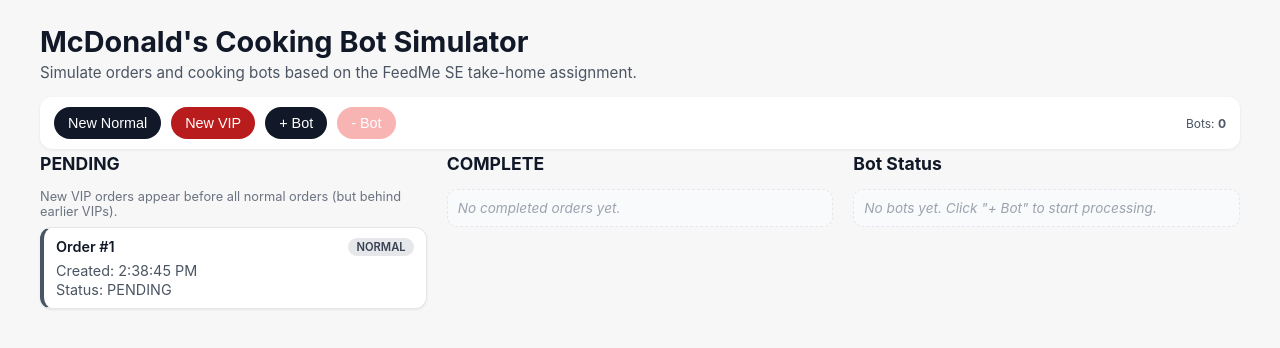
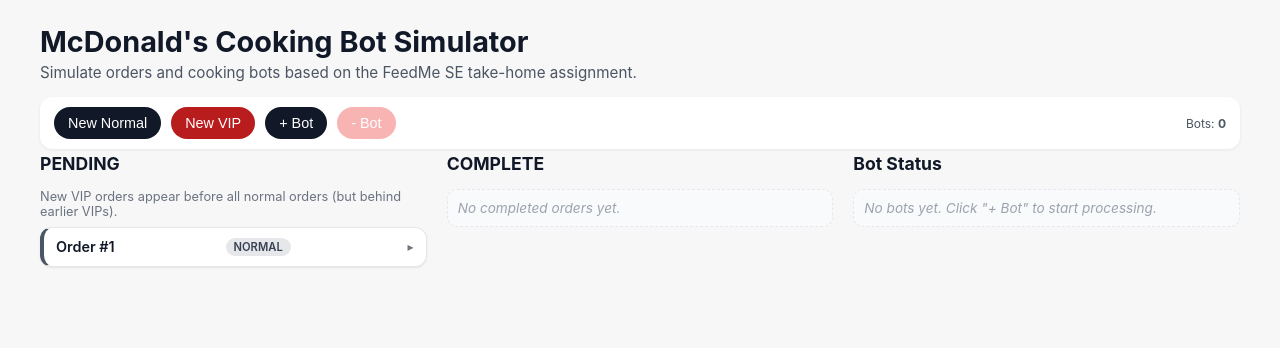
Before and after one commit to feedmepos/se-take-home-assignment, a React (Vite) app in the folder frontend/: page / in a window 1280 px wide. Both pictures are taken after a click on the button "New Normal". Shown: the top 348 px of the page. Built offline with nearby package versions, Linux system fonts and the light colour scheme.

Commit message:
fix: fix UIs

```diff
--- a/frontend/src/App.css
+++ b/frontend/src/App.css
@@ -254,3 +254,9 @@
     grid-template-columns: 1fr;
   }
 }
+
+.order-card.toggle { cursor: pointer; }
+.order-card .caret { margin-left: 6px; }
+.order-card.collapsed .order-body { display: none; }
+.order-card.expanded { box-shadow: 0 2px 6px rgba(15,23,42,0.12); }
+.order-card.expanded .order-header { border-bottom: 1px solid #e5e7eb; padding-bottom: 4px; margin-bottom: 4px; }
--- a/frontend/src/components/OrderCard.tsx
+++ b/frontend/src/components/OrderCard.tsx
@@ -1,4 +1,4 @@
-import React from 'react'
+import React, { useState } from 'react'
 
 export type CustomerType = 'NORMAL' | 'VIP'
 export type OrderStatus = 'PENDING' | 'PROCESSING' | 'COMPLETE'
@@ -19,14 +19,24 @@
 }
 
 export const OrderCard: React.FC<OrderCardProps> = ({ order, variant, formatCustomerLabel, formatTime }) => {
+  const [expanded, setExpanded] = useState(false)
   const typeClass = order.customerType === 'VIP' ? 'vip' : 'normal'
   const completeClass = variant === 'complete' ? 'complete' : ''
   return (
-    <div className={`order-card ${typeClass} ${completeClass}`.trim()}>
+    <div
+      className={`order-card ${typeClass} ${completeClass} ${expanded ? 'expanded' : 'collapsed'} toggle`.trim()}
+      onClick={() => setExpanded(e => !e)}
+      role="button"
+      aria-expanded={expanded}
+      tabIndex={0}
+      onKeyDown={e => { if (e.key === 'Enter' || e.key === ' ') { e.preventDefault(); setExpanded(x => !x) }}}
+    >
       <div className="order-header">
         <span className="order-id">Order #{order.id}</span>
         <span className="badge">{formatCustomerLabel(order.customerType)}</span>
+        <span className="caret" aria-hidden="true" style={{ fontSize: 12, opacity: .6 }}>{expanded ? '▾' : '▸'}</span>
       </div>
+      {expanded && (
         <div className="order-body">
           <div>Created: {formatTime(order.createdAt)}</div>
           {variant === 'complete' ? (
@@ -38,6 +48,7 @@
             <div>Status: {order.status}</div>
           )}
         </div>
+      )}
     </div>
   )
 }
```
Lines whose indentation alone changed are shown as unchanged.
